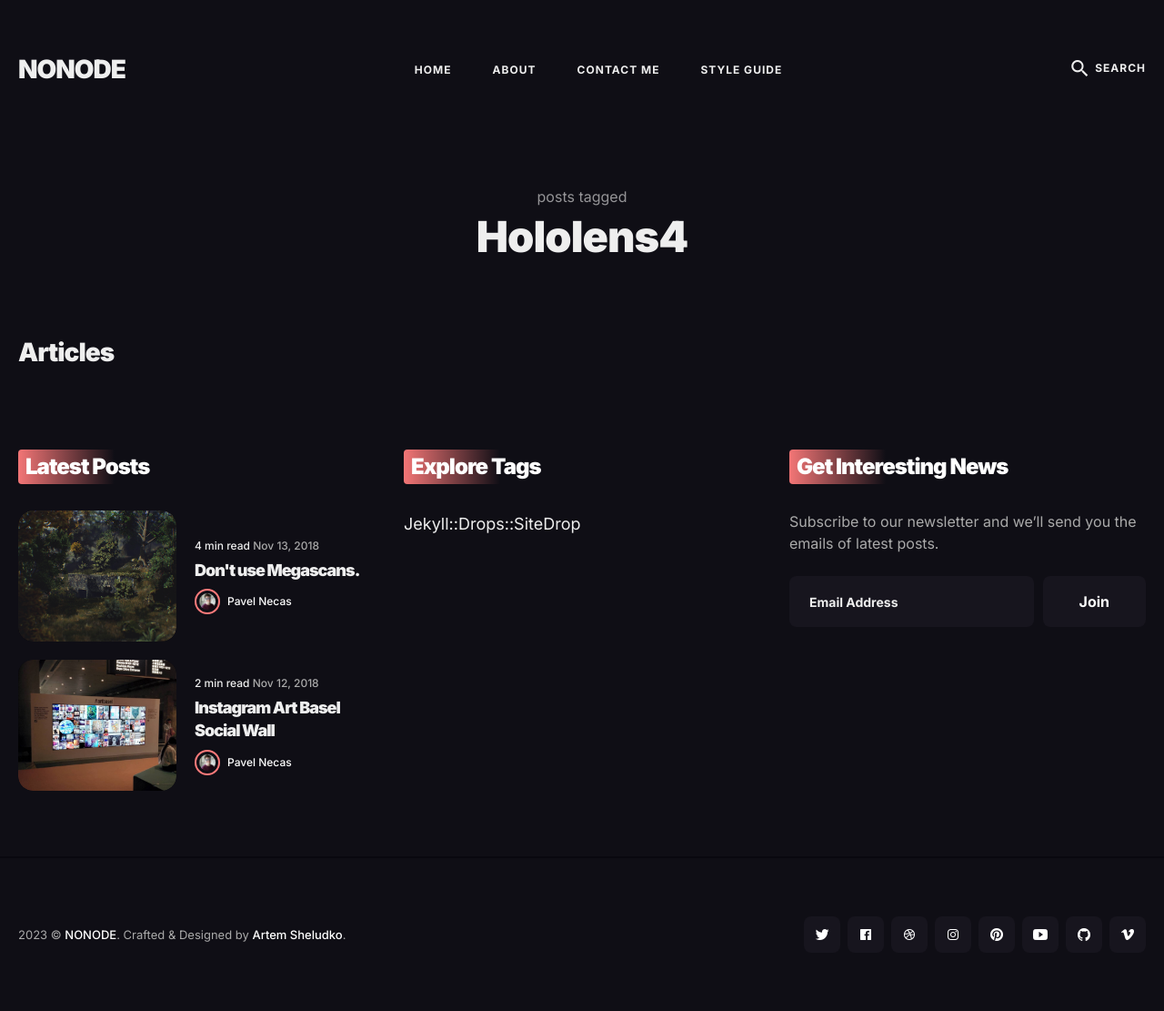
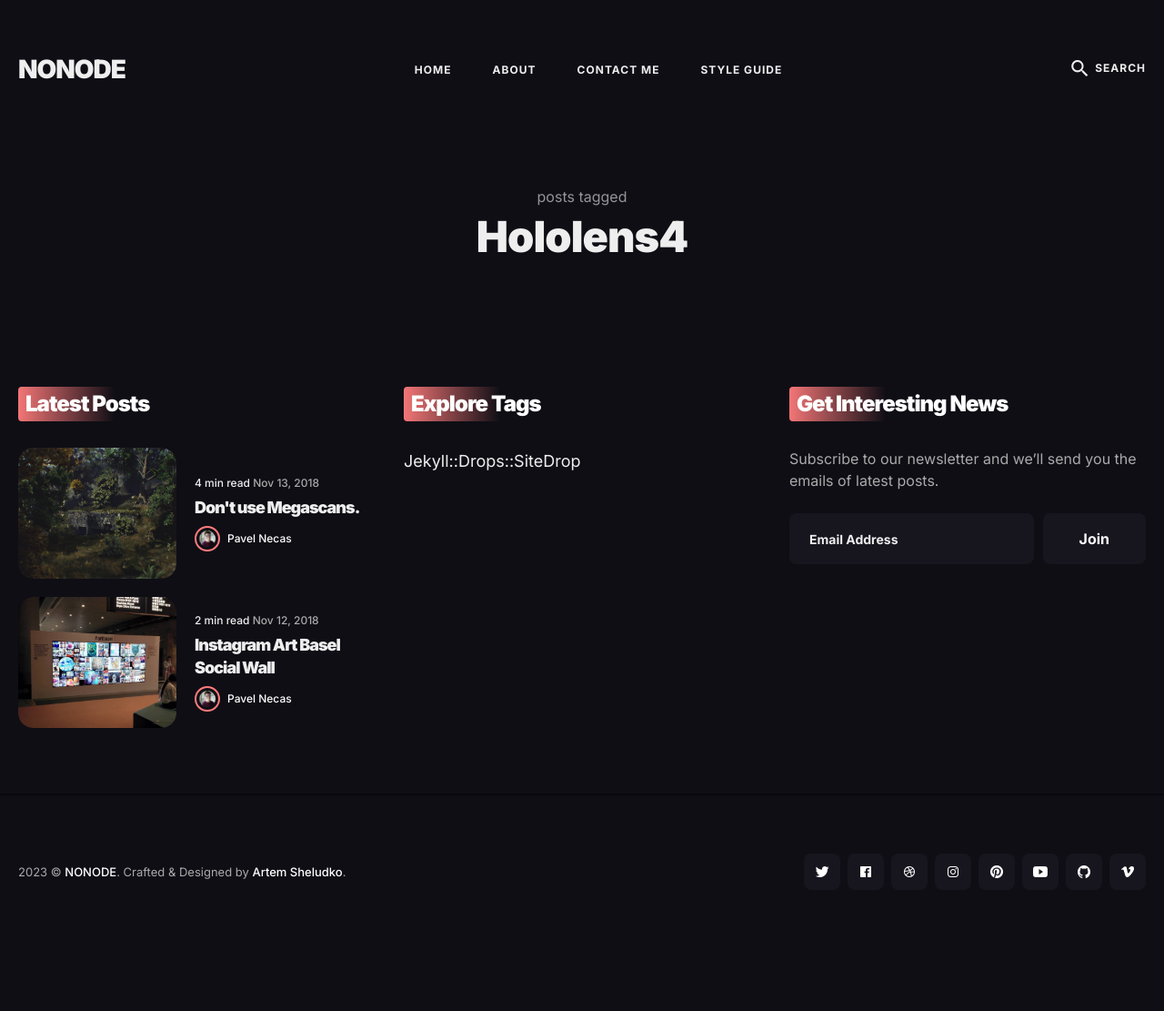
Before and after one commit to Pavelioso/pavelioso.github.io, a Jekyll site: the page built from tag/hololens.md, in a window 1280 px wide. Shown: the whole page at 91% size. Built offline with Jekyll 4.4.1, drawn with Linux system fonts in a browser that asks for light colours; nearby versions of some CDN libraries; after the commit the page ends 1042 px from its top, so only the background shows below that.

```diff
--- a/_layouts/tag_page.html
+++ b/_layouts/tag_page.html
@@ -15,7 +15,6 @@
 <div class="container">
   <div class="row">
     <div class="col col-12 col-d-10 col-m-12 push-m-0 push-d-1">
-      <h2>Articles</h2>
       <div class="container__inner">
         <div class="row grid">
           {% for post in site.tags[page.tag] %}
```
